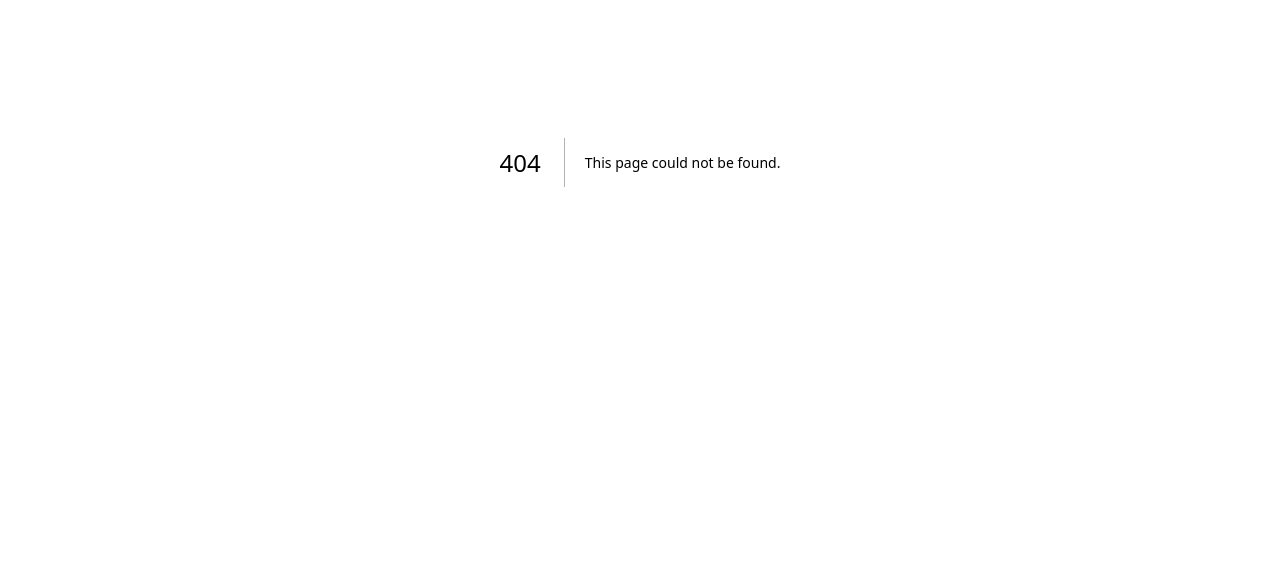
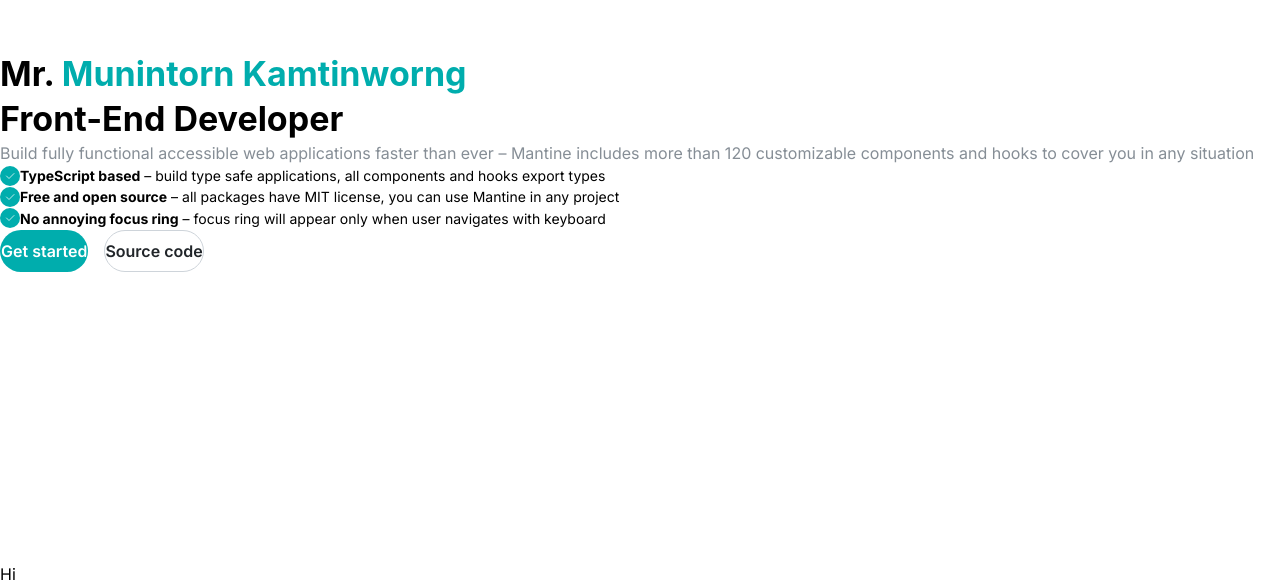
Before and after one commit to kamtinworng/munintorn.k-portfolio, a Next.js app: page /Home in a window 1280 px wide. Before the commit this address had no page. Shown: the part 238-825 px from the top of the page. Before the commit the page ends 800 px from the top, so only its background shows below. Built offline with nearby package versions, Linux system fonts and the light colour scheme.

Commit message:
first commit

```diff
--- /dev/null
+++ b/src/app/Home/components/heroHeaders.tsx
@@ -0,0 +1,83 @@
+"use client";
+
+import {
+  Container,
+  Title,
+  Button,
+  Group,
+  Text,
+  List,
+  ThemeIcon,
+  rem,
+  Flex,
+} from "@mantine/core";
+import { IconCheck } from "@tabler/icons-react";
+
+export function HeroBullets() {
+  return (
+    <Flex
+      mih={"100vh"}
+      gap="md"
+      justify="space-between"
+      align="center"
+      direction="row"
+      wrap="wrap"
+      style={{ margin: "lg" }}
+    >
+      <div>
+        <div>
+          <Title>
+            Mr.{" "}
+            <Text component="span" c={"brand"} inherit>
+              Munintorn Kamtinworng
+            </Text>
+            <br />
+            Front-End Developer
+          </Title>
+          <Text c="dimmed" mt="md">
+            Build fully functional accessible web applications faster than ever
+            – Mantine includes more than 120 customizable components and hooks
+            to cover you in any situation
+          </Text>
+
+          <List
+            mt={30}
+            spacing="sm"
+            size="sm"
+            icon={
+              <ThemeIcon size={20} radius="xl">
+                <IconCheck
+                  style={{ width: rem(12), height: rem(12) }}
+                  stroke={1.5}
+                />
+              </ThemeIcon>
+            }
+          >
+            <List.Item>
+              <b>TypeScript based</b> – build type safe applications, all
+              components and hooks export types
+            </List.Item>
+            <List.Item>
+              <b>Free and open source</b> – all packages have MIT license, you
+              can use Mantine in any project
+            </List.Item>
+            <List.Item>
+              <b>No annoying focus ring</b> – focus ring will appear only when
+              user navigates with keyboard
+            </List.Item>
+          </List>
+
+          <Group mt={30}>
+            <Button radius="xl" size="md">
+              Get started
+            </Button>
+            <Button variant="default" radius="xl" size="md">
+              Source code
+            </Button>
+          </Group>
+        </div>
+        {/* <Image src={image.src} className={classes.image} /> */}
+      </div>
+    </Flex>
+  );
+}
--- /dev/null
+++ b/src/app/Home/page.tsx
@@ -0,0 +1,12 @@
+import { HeroBullets } from "./components/heroHeaders";
+
+function Page() {
+  return (
+    <main>
+      <HeroBullets />
+      Hi
+    </main>
+  );
+}
+
+export default Page;
--- a/src/app/globals.css
+++ b/src/app/globals.css
@@ -1,107 +1,4 @@
-:root {
-  --max-width: 1100px;
-  --border-radius: 12px;
-  --font-mono: ui-monospace, Menlo, Monaco, "Cascadia Mono", "Segoe UI Mono",
-    "Roboto Mono", "Oxygen Mono", "Ubuntu Monospace", "Source Code Pro",
-    "Fira Mono", "Droid Sans Mono", "Courier New", monospace;
-
-  --foreground-rgb: 0, 0, 0;
-  --background-start-rgb: 214, 219, 220;
-  --background-end-rgb: 255, 255, 255;
-
-  --primary-glow: conic-gradient(
-    from 180deg at 50% 50%,
-    #16abff33 0deg,
-    #0885ff33 55deg,
-    #54d6ff33 120deg,
-    #0071ff33 160deg,
-    transparent 360deg
-  );
-  --secondary-glow: radial-gradient(
-    rgba(255, 255, 255, 1),
-    rgba(255, 255, 255, 0)
-  );
-
-  --tile-start-rgb: 239, 245, 249;
-  --tile-end-rgb: 228, 232, 233;
-  --tile-border: conic-gradient(
-    #00000080,
-    #00000040,
-    #00000030,
-    #00000020,
-    #00000010,
-    #00000010,
-    #00000080
-  );
-
-  --callout-rgb: 238, 240, 241;
-  --callout-border-rgb: 172, 175, 176;
-  --card-rgb: 180, 185, 188;
-  --card-border-rgb: 131, 134, 135;
+*{
+  margin: 0 !important;
+  padding: 0 !important;
 }
-
-@media (prefers-color-scheme: dark) {
-  :root {
-    --foreground-rgb: 255, 255, 255;
-    --background-start-rgb: 0, 0, 0;
-    --background-end-rgb: 0, 0, 0;
-
-    --primary-glow: radial-gradient(rgba(1, 65, 255, 0.4), rgba(1, 65, 255, 0));
-    --secondary-glow: linear-gradient(
-      to bottom right,
-      rgba(1, 65, 255, 0),
-      rgba(1, 65, 255, 0),
-      rgba(1, 65, 255, 0.3)
-    );
-
-    --tile-start-rgb: 2, 13, 46;
-    --tile-end-rgb: 2, 5, 19;
-    --tile-border: conic-gradient(
-      #ffffff80,
-      #ffffff40,
-      #ffffff30,
-      #ffffff20,
-      #ffffff10,
-      #ffffff10,
-      #ffffff80
-    );
-
-    --callout-rgb: 20, 20, 20;
-    --callout-border-rgb: 108, 108, 108;
-    --card-rgb: 100, 100, 100;
-    --card-border-rgb: 200, 200, 200;
-  }
-}
-
-* {
-  box-sizing: border-box;
-  padding: 0;
-  margin: 0;
-}
-
-html,
-body {
-  max-width: 100vw;
-  overflow-x: hidden;
-}
-
-body {
-  color: rgb(var(--foreground-rgb));
-  background: linear-gradient(
-      to bottom,
-      transparent,
-      rgb(var(--background-end-rgb))
-    )
-    rgb(var(--background-start-rgb));
-}
-
-a {
-  color: inherit;
-  text-decoration: none;
-}
-
-@media (prefers-color-scheme: dark) {
-  html {
-    color-scheme: dark;
-  }
-}
--- a/src/app/layout.tsx
+++ b/src/app/layout.tsx
@@ -1,12 +1,14 @@
 import type { Metadata } from "next";
 import { Inter } from "next/font/google";
 import "./globals.css";
-
+import "@mantine/core/styles.css";
+import { MantineProvider } from "@mantine/core";
+import theme from "./theme";
 const inter = Inter({ subsets: ["latin"] });
 
 export const metadata: Metadata = {
-  title: "Create Next App",
-  description: "Generated by create next app",
+  title: "Munintorn.k Portfolio",
+  description: "Munintorn Kamtinworn Web Portfolio",
 };
 
 export default function RootLayout({
@@ -16,7 +18,9 @@ export default function RootLayout({
 }>) {
   return (
     <html lang="en">
-      <body className={inter.className}>{children}</body>
+      <body className={inter.className}>
+        <MantineProvider theme={theme}>{children}</MantineProvider>
+      </body>
     </html>
   );
 }
--- /dev/null
+++ b/src/app/theme.ts
@@ -0,0 +1,21 @@
+import { createTheme } from "@mantine/core";
+const theme = createTheme({
+  colors: {
+    brand: [
+      "#ebffff",
+      "#d8fdfd",
+      "#aafdfd",
+      "#7dfdfc",
+      "#62fcfc",
+      "#56fcfc",
+      "#4efdfc",
+      "#41e1e1",
+      "#30c8c8",
+      "#00adad",
+    ],
+  },
+  primaryColor: "brand",
+  primaryShade: 9,
+});
+
+export default theme;
```
Also changed, not shown: package.json (+13 -3 lines), src/app/page.tsx (+7 -92 lines), src/app/Home/components/modelIsland.tsx (added), 2 other files (tests, documents, lock files or other folders).
